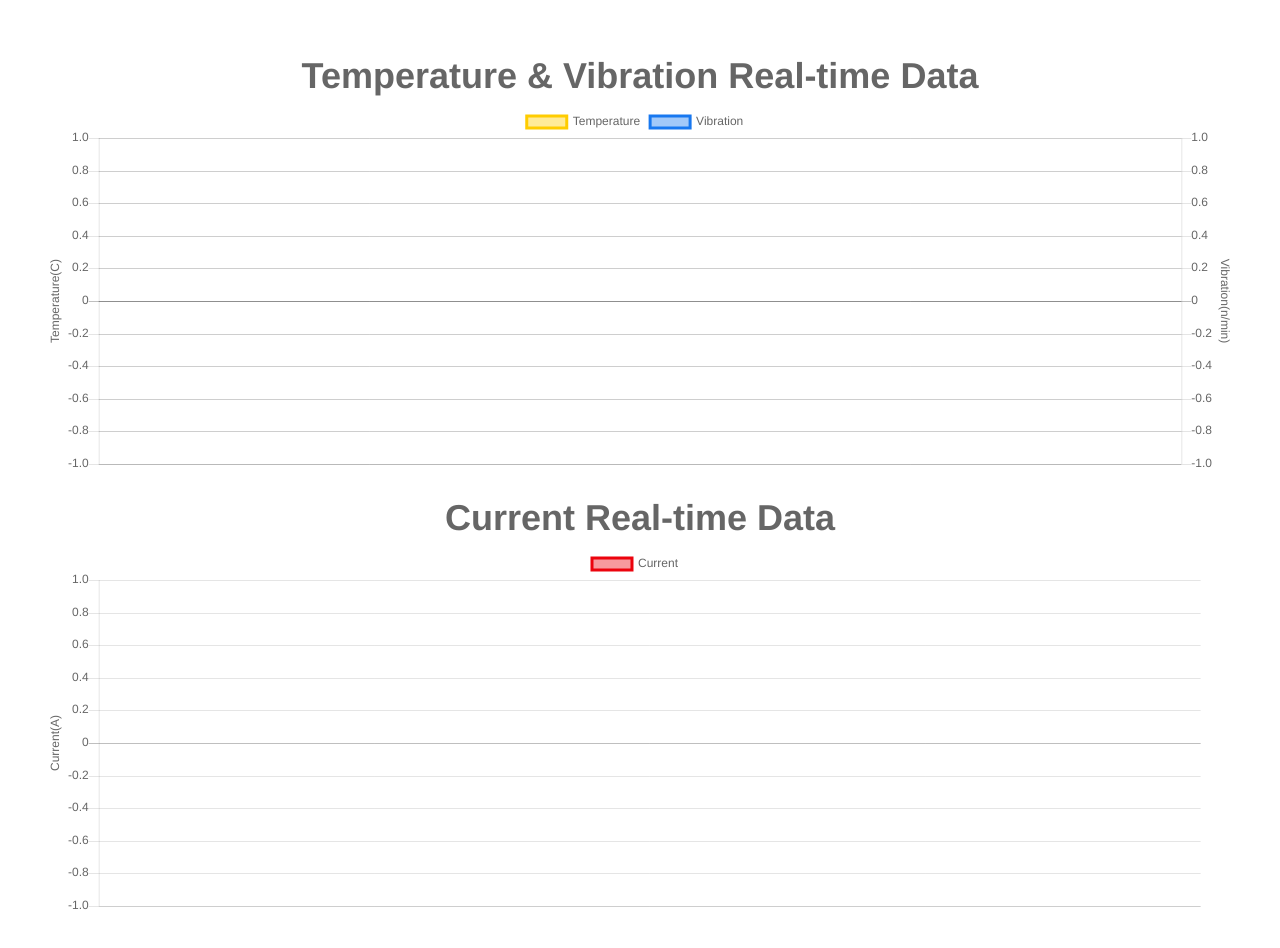
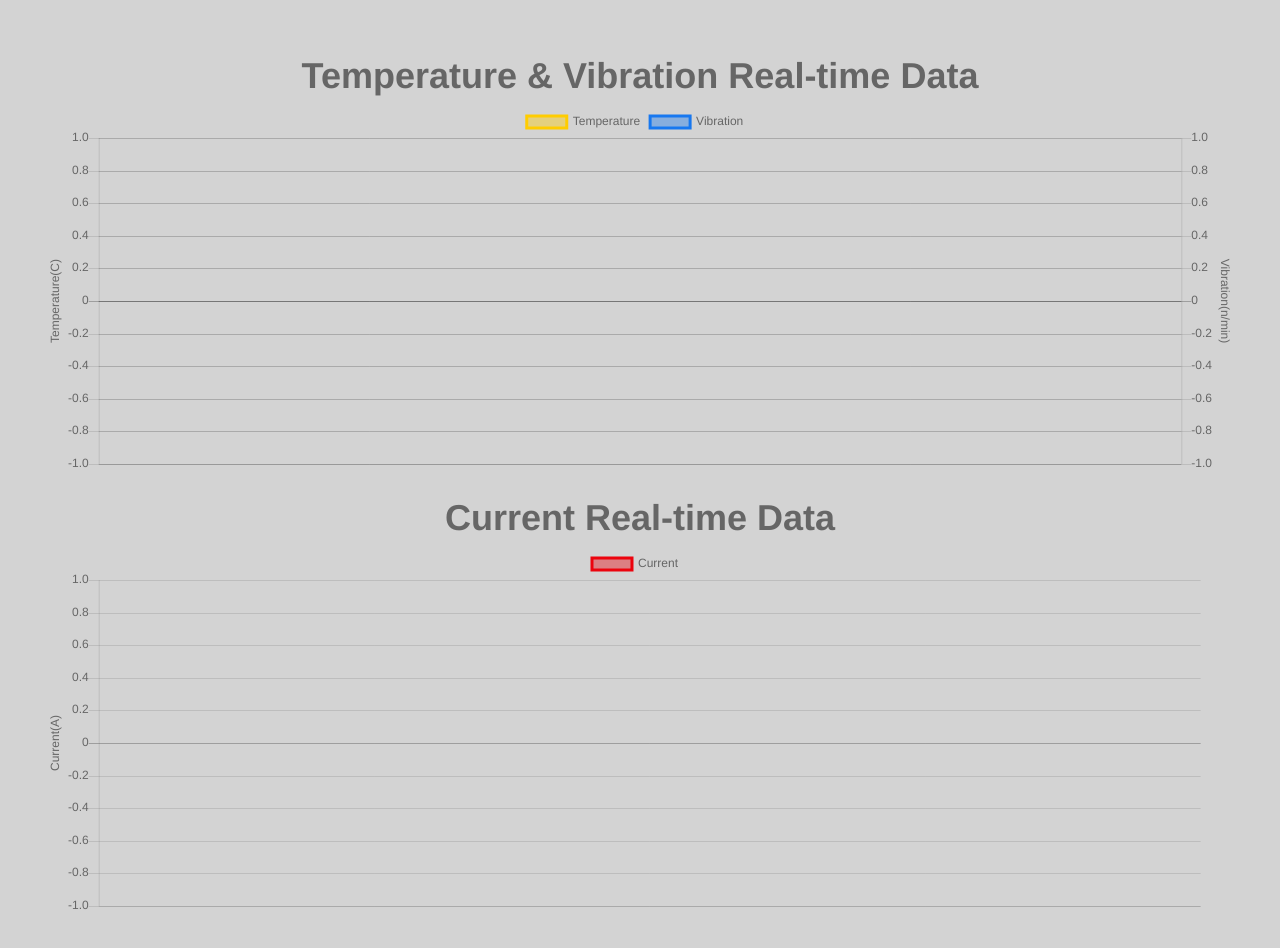
Before and after one commit to Suryansh470/IIOT-EY, a website: page web-apps/public/index.html in a window 1280 px wide. Drawn offline with Linux system fonts and the light colour scheme.

Commit message:
Added lightgray background color in the web app

```diff
--- a/web-apps/public/stylesheets/style.css
+++ b/web-apps/public/stylesheets/style.css
@@ -2,6 +2,7 @@ body {
   padding: 50px;
   font: 14px "Lucida Grande", Helvetica, Arial, sans-serif;
   margin: 0;
+  background-color: #D3D3D3
 }
 
 a {
```
